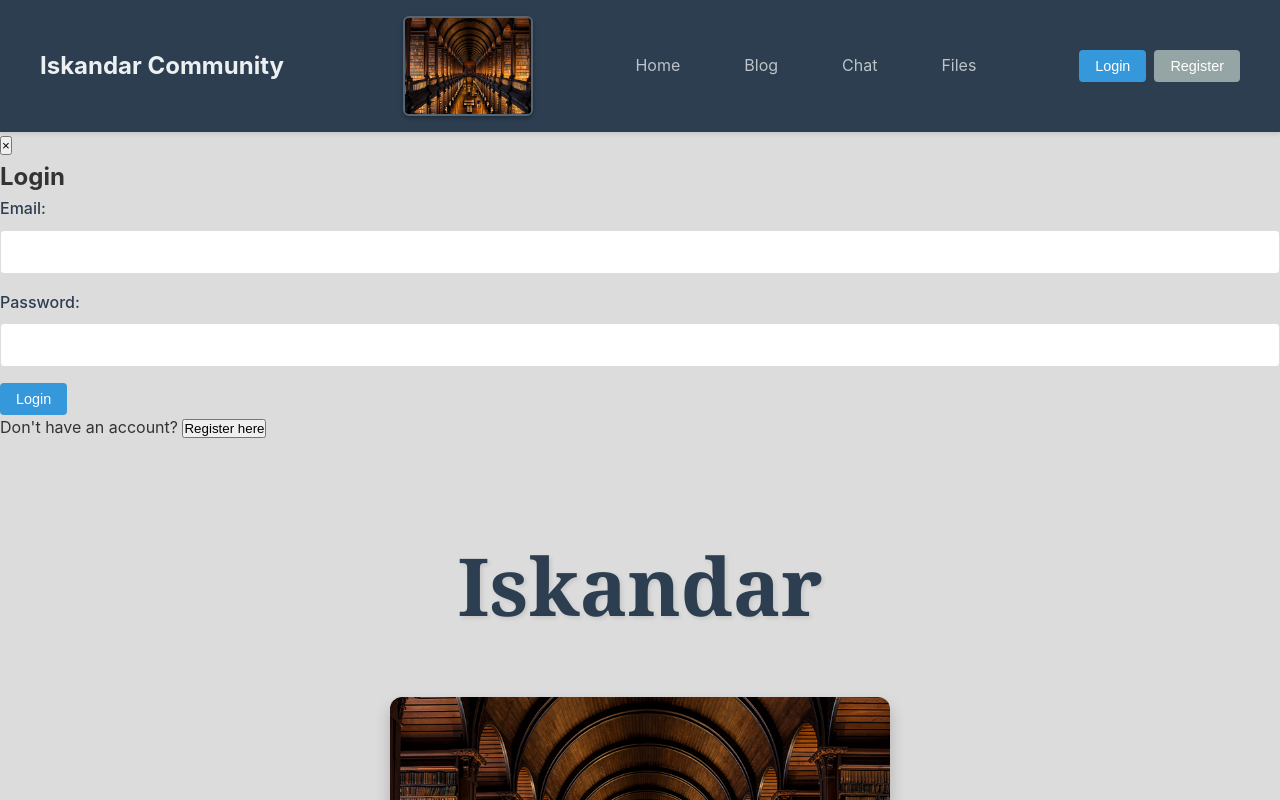
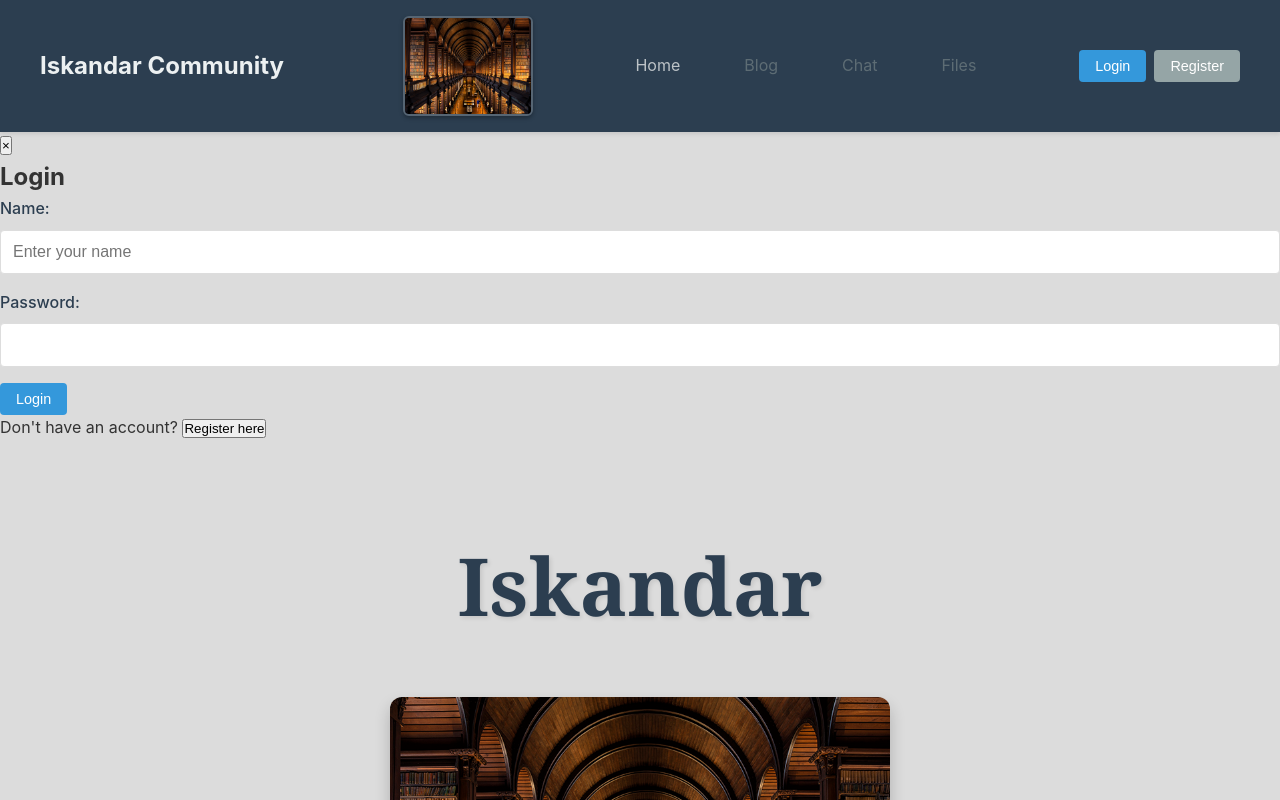
Before and after one commit to tervingo/iskandar-community-frontend, a React (Vite) app: page /home in a window 1280 px wide. Both pictures are taken after a click on the button "Login". Shown: the top 800 px of the page. Built offline with nearby package versions, Linux system fonts and the light colour scheme.

Commit message:
Name login & page protection from unlogged users

```diff
--- a/src/App.css
+++ b/src/App.css
@@ -102,6 +102,19 @@ body {
 .header .nav a:hover {
   color: white;
   background-color: rgba(255,255,255,0.1);
+}
+
+.nav-link-disabled {
+  color: #7f8c8d;
+  padding: 0.5rem 1rem;
+  border-radius: 4px;
+  cursor: not-allowed;
+  opacity: 0.6;
+  position: relative;
+}
+
+.nav-link-disabled:hover {
+  color: #7f8c8d;
 }
 
 .auth-section {
--- a/src/App.tsx
+++ b/src/App.tsx
@@ -9,6 +9,7 @@ import ChatRoom from './components/Chat/ChatRoom';
 import FileRepository from './components/Files/FileRepository';
 import AdminPanel from './components/Admin/AdminPanel';
 import ProtectedRoute from './components/Auth/ProtectedRoute';
+import RedirectRoute from './components/Auth/RedirectRoute';
 import { useAuthStore } from './stores/authStore';
 import './App.css';
 
@@ -25,30 +26,44 @@ const App: React.FC = () => {
         <Route path="/" element={<Layout />}>
           <Route index element={<Navigate to="/home" replace />} />
           <Route path="/home" element={<Home />} />
-          <Route path="/blog" element={<PostList />} />
+          <Route
+            path="/blog"
+            element={
+              <RedirectRoute>
+                <PostList />
+              </RedirectRoute>
+            }
+          />
           <Route
             path="/blog/create"
             element={
-              <ProtectedRoute>
+              <RedirectRoute>
                 <CreatePost />
-              </ProtectedRoute>
+              </RedirectRoute>
             }
           />
-          <Route path="/blog/:id" element={<PostDetail />} />
+          <Route
+            path="/blog/:id"
+            element={
+              <RedirectRoute>
+                <PostDetail />
+              </RedirectRoute>
+            }
+          />
           <Route
             path="/chat"
             element={
-              <ProtectedRoute>
+              <RedirectRoute>
                 <ChatRoom />
-              </ProtectedRoute>
+              </RedirectRoute>
             }
           />
           <Route
             path="/files"
             element={
-              <ProtectedRoute>
+              <RedirectRoute>
                 <FileRepository />
-              </ProtectedRoute>
+              </RedirectRoute>
             }
           />
           <Route
--- a/src/components/Auth/Login.tsx
+++ b/src/components/Auth/Login.tsx
@@ -10,7 +10,7 @@ interface LoginProps {
 const Login: React.FC<LoginProps> = ({ onLoginSuccess, onSwitchToRegister }) => {
   const { login, loading, error, clearError } = useAuthStore();
   const [credentials, setCredentials] = useState<LoginRequest>({
-    email: '',
+    name: '',
     password: '',
   });
 
@@ -44,15 +44,16 @@ const Login: React.FC<LoginProps> = ({ onLoginSuccess, onSwitchToRegister }) =>
 
       <form onSubmit={handleSubmit}>
         <div className="form-group">
-          <label htmlFor="email">Email:</label>
+          <label htmlFor="name">Name:</label>
           <input
-            type="email"
-            id="email"
-            name="email"
-            value={credentials.email}
+            type="text"
+            id="name"
+            name="name"
+            value={credentials.name}
             onChange={handleChange}
             required
             disabled={loading}
+            placeholder="Enter your name"
           />
         </div>
 
--- /dev/null
+++ b/src/components/Auth/RedirectRoute.tsx
@@ -0,0 +1,33 @@
+import React from 'react';
+import { Navigate } from 'react-router-dom';
+import { useAuthStore } from '../../stores/authStore';
+
+interface RedirectRouteProps {
+  children: React.ReactNode;
+  requireAdmin?: boolean;
+  redirectTo?: string;
+}
+
+const RedirectRoute: React.FC<RedirectRouteProps> = ({
+  children,
+  requireAdmin = false,
+  redirectTo = '/home'
+}) => {
+  const { isAuthenticated, isAdmin, loading } = useAuthStore();
+
+  if (loading) {
+    return <div className="loading">Loading...</div>;
+  }
+
+  if (!isAuthenticated) {
+    return <Navigate to={redirectTo} replace />;
+  }
+
+  if (requireAdmin && !isAdmin) {
+    return <Navigate to={redirectTo} replace />;
+  }
+
+  return <>{children}</>;
+};
+
+export default RedirectRoute;
--- a/src/components/Layout/Header.tsx
+++ b/src/components/Layout/Header.tsx
@@ -42,10 +42,20 @@ const Header: React.FC = () => {
 
           <nav className="nav">
             <Link to="/home">Home</Link>
-            <Link to="/blog">Blog</Link>
-            <Link to="/chat">Chat</Link>
-            <Link to="/files">Files</Link>
-            {isAdmin && <Link to="/admin">Admin</Link>}
+            {isAuthenticated ? (
+              <>
+                <Link to="/blog">Blog</Link>
+                <Link to="/chat">Chat</Link>
+                <Link to="/files">Files</Link>
+                {isAdmin && <Link to="/admin">Admin</Link>}
+              </>
+            ) : (
+              <>
+                <span className="nav-link-disabled" title="Login required">Blog</span>
+                <span className="nav-link-disabled" title="Login required">Chat</span>
+                <span className="nav-link-disabled" title="Login required">Files</span>
+              </>
+            )}
           </nav>
 
           <div className="auth-section">
--- a/src/types/index.ts
+++ b/src/types/index.ts
@@ -71,7 +71,7 @@ export interface User {
 }
 
 export interface LoginRequest {
-  email: string;
+  name: string;
   password: string;
 }
 
```
